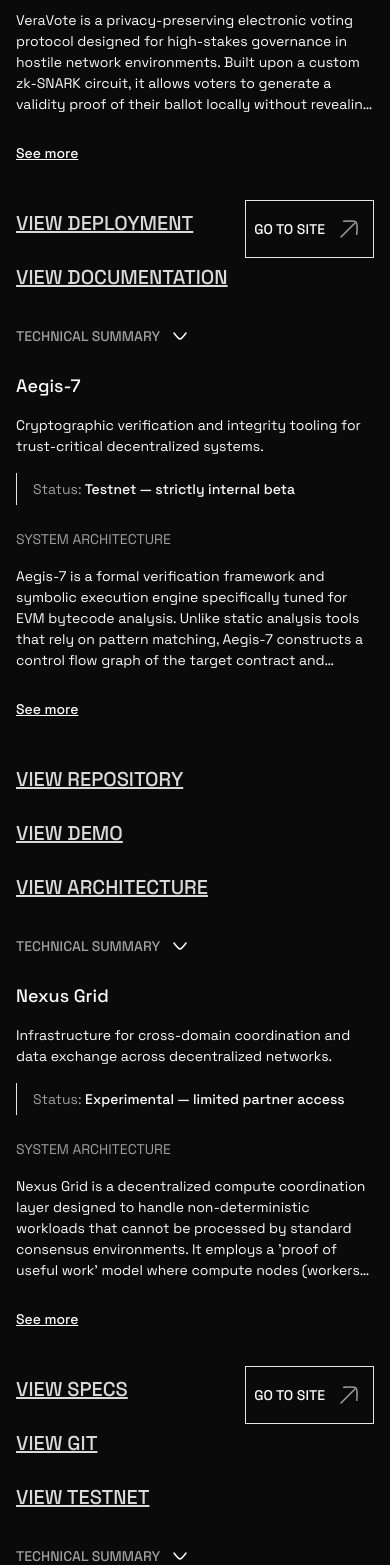
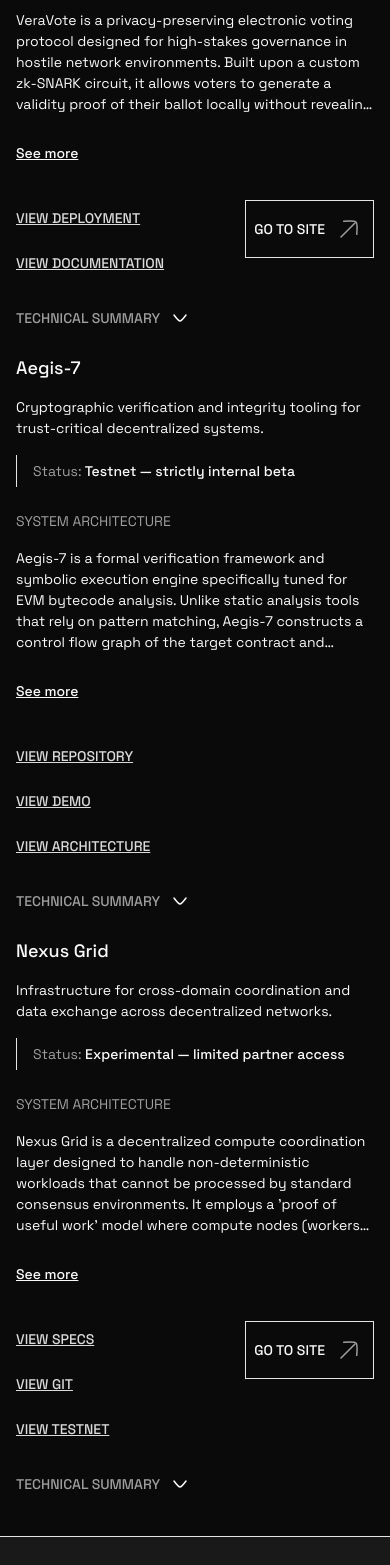
Before and after one commit to Poneglyph-Labs/landing, a Next.js app: page /projects in a window 390 px wide. Shown: the part 432-1997 px from the top of the page. Built offline with nearby package versions, Linux system fonts and the light colour scheme.

Commit message:
fix(ui): all ui fixes done

```diff
--- a/app/archive/components/ArchiveDetailContent.tsx
+++ b/app/archive/components/ArchiveDetailContent.tsx
@@ -85,7 +85,7 @@ export function ArchiveDetailContent({
                         </>
                     )}
 
-                    <div className="border-tertiary-400 h-px w-full border-b" />
+                    {/* <div className="border-tertiary-400 h-px w-full border-b" /> */}
 
                     {/* Details Section */}
                     <div className="flex w-full flex-col items-start gap-10">
--- a/app/archive/components/ArchiveFilters.tsx
+++ b/app/archive/components/ArchiveFilters.tsx
@@ -131,7 +131,7 @@ export function ArchiveFilters({
 
                     {showDomainDropdown && (
                         <div
-                            className={`border-tertiary-600 absolute top-full left-0 z-[9999] mt-1 border-[0.5px] bg-[#141414] ${isMobile ? 'w-full' : 'w-64'}`}
+                            className={`border-tertiary-600 z-[9999] mt-1 border-[0.5px] bg-[#141414] ${isMobile ? 'fixed top-auto right-4 left-4' : 'absolute top-full left-0 w-64'}`}
                         >
                             {domains.map((domain, index) => (
                                 <div key={domain}>
@@ -182,7 +182,7 @@ export function ArchiveFilters({
 
                     {showTypeDropdown && (
                         <div
-                            className={`border-tertiary-600 absolute top-full left-0 z-[9999] mt-1 border-[0.5px] bg-[#141414] ${isMobile ? 'w-full' : 'w-64'}`}
+                            className={`border-tertiary-600 z-[9999] mt-1 border-[0.5px] bg-[#141414] ${isMobile ? 'fixed top-auto right-4 left-4' : 'absolute top-full left-0 w-64'}`}
                         >
                             {typeDisplayOptions.map((displayType, index) => (
                                 <div key={displayType}>
@@ -236,7 +236,7 @@ export function ArchiveFilters({
 
                     {showSortDropdown && (
                         <div
-                            className={`border-tertiary-600 absolute top-full left-0 z-[9999] mt-1 border-[0.5px] bg-[#141414] ${isMobile ? 'w-full' : 'w-64'}`}
+                            className={`border-tertiary-600 z-[9999] mt-1 border-[0.5px] bg-[#141414] ${isMobile ? 'fixed top-auto right-4 left-4' : 'absolute top-full left-0 w-64'}`}
                         >
                             {sortOptions.map((option, index) => (
                                 <div key={option}>
--- a/app/events/components/EventsPageContent.tsx
+++ b/app/events/components/EventsPageContent.tsx
@@ -42,7 +42,7 @@ export function EventsPageContent({ initialEvents }: EventsPageContentProps) {
                 {/* Header */}
                 <div className="border-tertiary-400 mb-6 flex flex-col items-start justify-start gap-2 self-stretch border-b pt-4 pb-4 md:mb-4 md:gap-4 md:pt-6">
                     <h1 className="font-space-grotesk text-secondary-200 self-stretch text-[18px] leading-tight font-medium md:text-[28px]">
-                        Recent Dispatches
+                        Recent Events
                     </h1>
                     <p className="font-space-grotesk text-secondary-600 self-stretch text-[14px] leading-relaxed font-normal md:text-[18px]">
                         Public talks, workshops, and technical engagements.
@@ -268,7 +268,7 @@ export function EventsPageContent({ initialEvents }: EventsPageContentProps) {
                     </button>
                     {ongoingOpen && (
                         <div className="flex min-h-[172px] items-center justify-center py-12 md:min-h-[400px]">
-                            <p className="font-space-grotesk text-tertiary-400 text-center text-[14px] md:text-[28px]">
+                            <p className="font-space-grotesk text-tertiary-400 text-center text-[16px] md:text-[28px]">
                                 No event is currently ongoing
                             </p>
                         </div>
@@ -292,7 +292,7 @@ export function EventsPageContent({ initialEvents }: EventsPageContentProps) {
                     </button>
                     {pastOpen && (
                         <div className="flex min-h-[172px] items-center justify-center py-12 md:min-h-[400px]">
-                            <p className="font-space-grotesk text-tertiary-400 text-center text-[14px] md:text-[28px]">
+                            <p className="font-space-grotesk text-tertiary-400 text-center text-[16px] md:text-[28px]">
                                 No past events are currently listed.
                             </p>
                         </div>
--- a/app/projects/components/ProjectsPageContent.tsx
+++ b/app/projects/components/ProjectsPageContent.tsx
@@ -185,7 +185,7 @@ export function ProjectsPageContent() {
                                                     rel="noopener noreferrer"
                                                     className="flex items-center justify-start gap-2 self-stretch py-2"
                                                 >
-                                                    <span className="text-caption font-space-grotesk text-secondary-400 text-[20px] font-medium underline">
+                                                    <span className="text-caption font-space-grotesk text-secondary-400 text-[14px] font-medium underline md:text-[20px]">
                                                         VIEW REPOSITORY
                                                     </span>
                                                 </a>
@@ -197,7 +197,7 @@ export function ProjectsPageContent() {
                                                     rel="noopener noreferrer"
                                                     className="flex items-center justify-start gap-2 self-stretch py-2"
                                                 >
-                                                    <span className="text-caption font-space-grotesk text-secondary-400 text-[20px] font-medium underline">
+                                                    <span className="text-caption font-space-grotesk text-secondary-400 text-[14px] font-medium underline md:text-[20px]">
                                                         VIEW DEPLOYMENT
                                                     </span>
                                                 </a>
@@ -212,7 +212,7 @@ export function ProjectsPageContent() {
                                                     rel="noopener noreferrer"
                                                     className="flex items-center justify-start gap-2 self-stretch py-2"
                                                 >
-                                                    <span className="text-caption font-space-grotesk text-secondary-400 text-[20px] font-medium underline">
+                                                    <span className="text-caption font-space-grotesk text-secondary-400 text-[14px] font-medium underline md:text-[20px]">
                                                         VIEW DOCUMENTATION
                                                     </span>
                                                 </a>
@@ -226,7 +226,7 @@ export function ProjectsPageContent() {
                                                     rel="noopener noreferrer"
                                                     className="flex items-center justify-start gap-2 self-stretch py-2"
                                                 >
-                                                    <span className="text-caption font-space-grotesk text-secondary-400 text-[20px] font-medium underline">
+                                                    <span className="text-caption font-space-grotesk text-secondary-400 text-[14px] font-medium underline md:text-[20px]">
                                                         VIEW RESEARCH
                                                     </span>
                                                 </a>
@@ -238,7 +238,7 @@ export function ProjectsPageContent() {
                                                     rel="noopener noreferrer"
                                                     className="flex items-center justify-start gap-2 self-stretch py-2"
                                                 >
-                                                    <span className="text-caption font-space-grotesk text-secondary-400 text-[20px] font-medium underline">
+                                                    <span className="text-caption font-space-grotesk text-secondary-400 text-[14px] font-medium underline md:text-[20px]">
                                                         VIEW DEMO
                                                     </span>
                                                 </a>
@@ -250,7 +250,7 @@ export function ProjectsPageContent() {
                                                     rel="noopener noreferrer"
                                                     className="flex items-center justify-start gap-2 self-stretch py-2"
                                                 >
-                                                    <span className="text-caption font-space-grotesk text-secondary-400 text-[20px] font-medium underline">
+                                                    <span className="text-caption font-space-grotesk text-secondary-400 text-[14px] font-medium underline md:text-[20px]">
                                                         VIEW SPECS
                                                     </span>
                                                 </a>
@@ -262,7 +262,7 @@ export function ProjectsPageContent() {
                                                     rel="noopener noreferrer"
                                                     className="flex items-center justify-start gap-2 self-stretch py-2"
                                                 >
-                                                    <span className="text-caption font-space-grotesk text-secondary-400 text-[20px] font-medium underline">
+                                                    <span className="text-caption font-space-grotesk text-secondary-400 text-[14px] font-medium underline md:text-[20px]">
                                                         VIEW GIT
                                                     </span>
                                                 </a>
@@ -277,7 +277,7 @@ export function ProjectsPageContent() {
                                                     rel="noopener noreferrer"
                                                     className="flex items-center justify-start gap-2 self-stretch py-2"
                                                 >
-                                                    <span className="text-caption font-space-grotesk text-secondary-400 text-[20px] font-medium underline">
+                                                    <span className="text-caption font-space-grotesk text-secondary-400 text-[14px] font-medium underline md:text-[20px]">
                                                         VIEW ARCHITECTURE
                                                     </span>
                                                 </a>
@@ -289,7 +289,7 @@ export function ProjectsPageContent() {
                                                     rel="noopener noreferrer"
                                                     className="flex items-center justify-start gap-2 self-stretch py-2"
                                                 >
-                                                    <span className="text-caption font-space-grotesk text-secondary-400 text-[20px] font-medium underline">
+                                                    <span className="text-caption font-space-grotesk text-secondary-400 text-[14px] font-medium underline md:text-[20px]">
                                                         VIEW TESTNET
                                                     </span>
                                                 </a>
--- a/components/sections/HeroSection.tsx
+++ b/components/sections/HeroSection.tsx
@@ -15,7 +15,7 @@ const quickLinks = [
 
 export function HeroSection() {
     return (
-        <section className="bg-primary-900 py-4 md:px-24 md:py-20">
+        <section className="bg-primary-900 pt-4 pb-10 md:px-24 md:py-20">
             <div className="mx-auto px-4 md:px-0">
                 <div className="grid grid-cols-1 items-center gap-12 lg:grid-cols-2">
                     {/* Content */}
--- a/components/sections/RecentDispatches.tsx
+++ b/components/sections/RecentDispatches.tsx
@@ -15,7 +15,7 @@ export function RecentDispatches() {
                     {/* Section Title - Full Width */}
                     <div className="border-tertiary-400 w-full border-b pb-4">
                         <h2 className="md:text-h4 text-subheading font-space-grotesk text-secondary-200 text-[20px] font-medium md:text-[28px]">
-                            RECENT DISPATCHES
+                            RECENT EVENTS
                         </h2>
                     </div>
 
--- a/components/sections/TechnicalPillars.tsx
+++ b/components/sections/TechnicalPillars.tsx
@@ -38,7 +38,7 @@ export function TechnicalPillars() {
                     </div>
 
                     {/* Pillars Grid */}
-                    <div className="grid grid-cols-1 md:grid-cols-3 md:gap-6">
+                    <div className="grid grid-cols-1 gap-6 md:grid-cols-3 md:gap-6">
                         {pillars.map((pillar, index) => (
                             <div key={index} className="space-y-6">
                                 {/* Pillar Title */}
```
Also changed, not shown: components/layout/Footer.tsx (+4 -4 lines).
